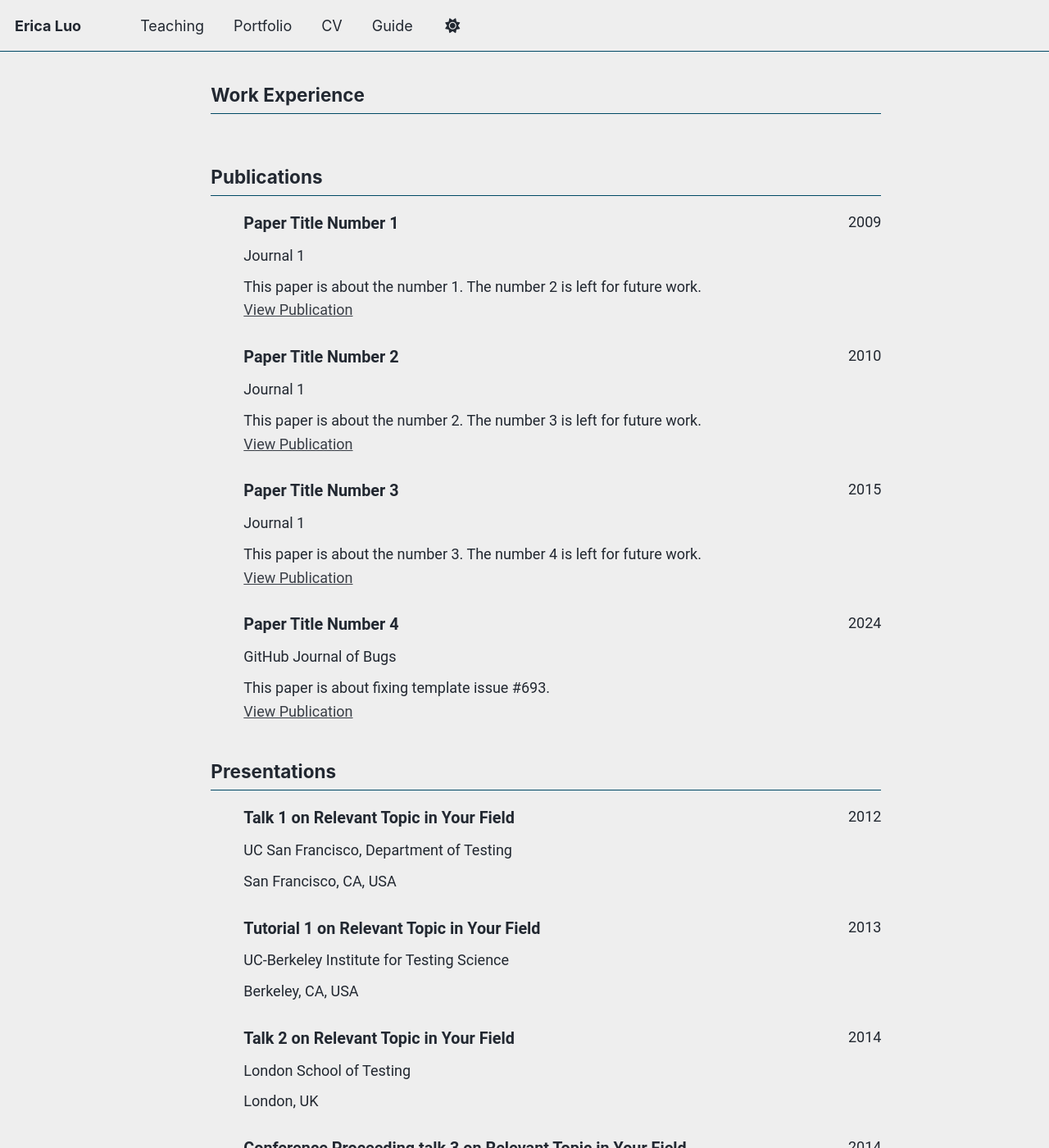
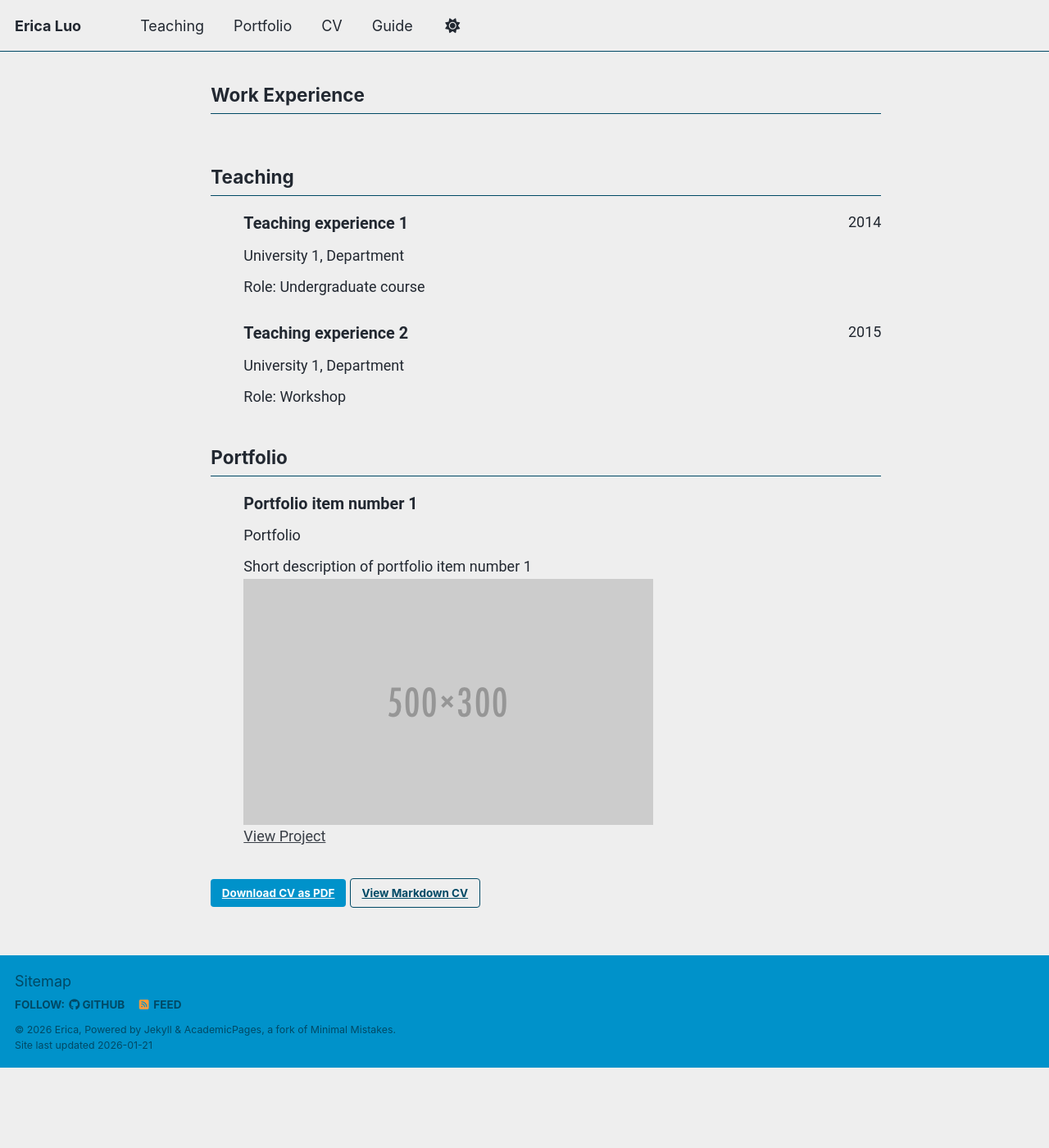
Before and after one commit to er-luo/er-luo.github.io, a Jekyll site: the page built from _pages/cv-json.md, in a window 1280 px wide and 1400 px high, scrolled down 607 px. Shown: the whole window at 82% size. Built offline with Jekyll 4.4.1, drawn with Linux system fonts in a browser that asks for light colours; a script bundle is joined from its source files by our own code; library files that are not in the unit come from our copies; after the commit the page ends 1909 px from its top, so only the background shows below that; some of the changed text lies outside the part shown.

Commit message:
Update cv.json

```diff
--- a/_data/cv.json
+++ b/_data/cv.json
@@ -39,67 +39,6 @@
   "skills": [],
   "languages": [],
   "interests": [],
-  "references": [],
-  "publications": [
-    {
-      "name": "Paper Title Number 1",
-      "publisher": "Journal 1",
-      "releaseDate": "2009-10-01",
-      "website": "https://academicpages.github.io/files/paper1.pdf",
-      "summary": "This paper is about the number 1. The number 2 is left for future work."
-    },
-    {
-      "name": "Paper Title Number 2",
-      "publisher": "Journal 1",
-      "releaseDate": "2010-10-01",
-      "website": "https://academicpages.github.io/files/paper2.pdf",
-      "summary": "This paper is about the number 2. The number 3 is left for future work."
-    },
-    {
-      "name": "Paper Title Number 3",
-      "publisher": "Journal 1",
-      "releaseDate": "2015-10-01",
-      "website": "https://academicpages.github.io/files/paper3.pdf",
-      "summary": "This paper is about the number 3. The number 4 is left for future work."
-    },
-    {
-      "name": "Paper Title Number 4",
-      "publisher": "GitHub Journal of Bugs",
-      "releaseDate": "2024-02-17",
-      "website": "https://academicpages.github.io/files/paper3.pdf",
-      "summary": "This paper is about fixing template issue #693."
-    }
-  ],
-  "presentations": [
-    {
-      "name": "Talk 1 on Relevant Topic in Your Field",
-      "event": "UC San Francisco, Department of Testing",
-      "date": "2012-03-01",
-      "location": "San Francisco, CA, USA",
-      "description": ""
-    },
-    {
-      "name": "Tutorial 1 on Relevant Topic in Your Field",
-      "event": "UC-Berkeley Institute for Testing Science",
-      "date": "2013-03-01",
-      "location": "Berkeley, CA, USA",
-      "description": ""
-    },
-    {
-      "name": "Talk 2 on Relevant Topic in Your Field",
-      "event": "London School of Testing",
-      "date": "2014-02-01",
-      "location": "London, UK",
-      "description": ""
-    },
-    {
-      "name": "Conference Proceeding talk 3 on Relevant Topic in Your Field",
-      "event": "Testing Institute of America 2014 Annual Conference",
-      "date": "2014-03-01",
-      "location": "Los Angeles, CA, USA",
-      "description": ""
-    }
-  ],
   "teaching": [
     {
       "course": "Teaching experience 1",
```
